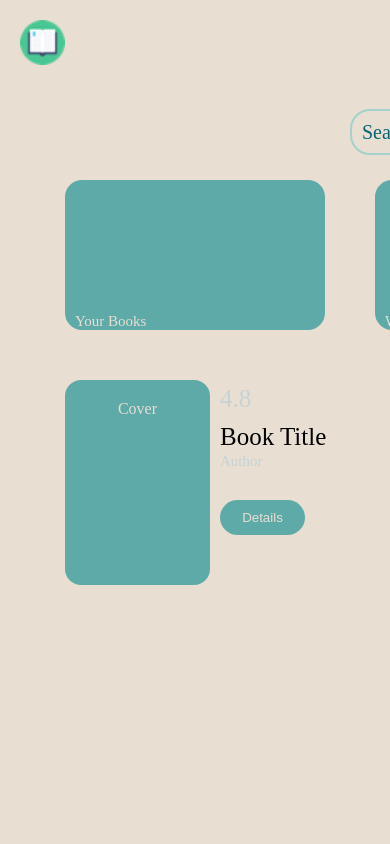
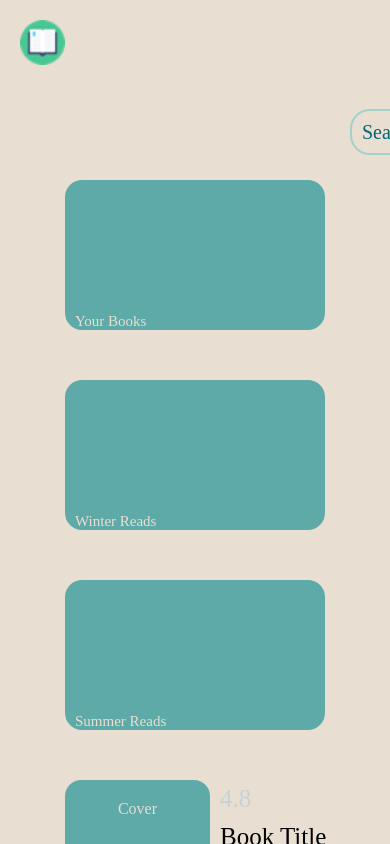
Before and after one commit to Nathan-Ballantyne/bookstore-v2, a React (Create React App) app: page / in a window 390 px wide. Shown: the top 844 px of the page. Built offline with nearby package versions, Linux system fonts and the light colour scheme; a web font is replaced by a local one.

Commit message:
change content to display as flex-wrap to increase responsiveness

```diff
--- a/src/components/BookDetailBar/BookDetailBar.module.css
+++ b/src/components/BookDetailBar/BookDetailBar.module.css
@@ -1,3 +1,4 @@
 .BookDetailBar {
     display: flex;
+    flex-wrap: wrap;
 }
--- a/src/components/NavCardBar/NavCardBar.module.css
+++ b/src/components/NavCardBar/NavCardBar.module.css
@@ -1,4 +1,5 @@
 .NavCardBar {
     margin-top: 75px;
     display: flex;
+    flex-wrap: wrap;
 }
--- a/src/containers/MainContent/MainContent.module.css
+++ b/src/containers/MainContent/MainContent.module.css
@@ -3,6 +3,8 @@
     left: 260px;
     top: 80px;
     height: 100%;
+    display: flex;
+    flex-wrap: wrap;
 }
 @media (max-width: 499px) {
     .MainContent {
```
